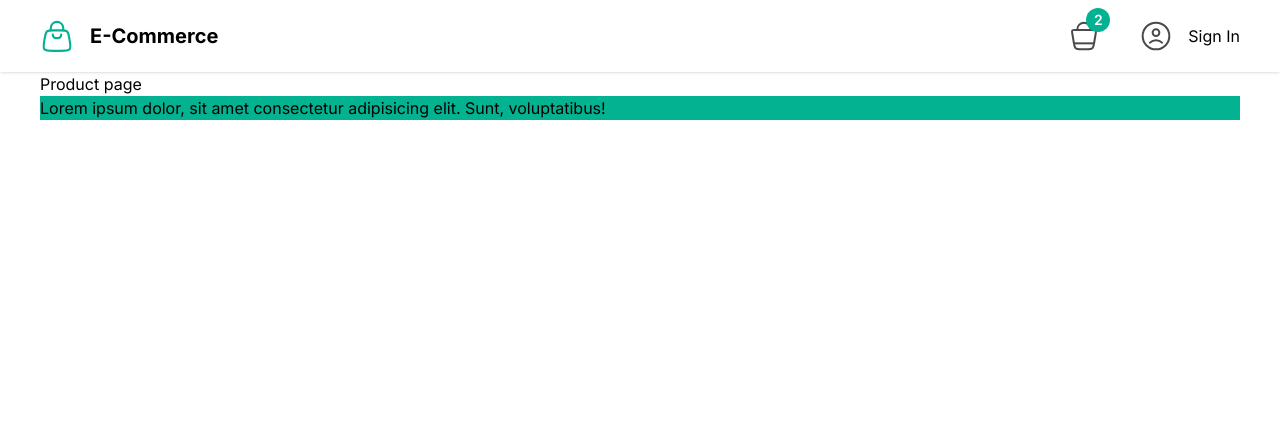
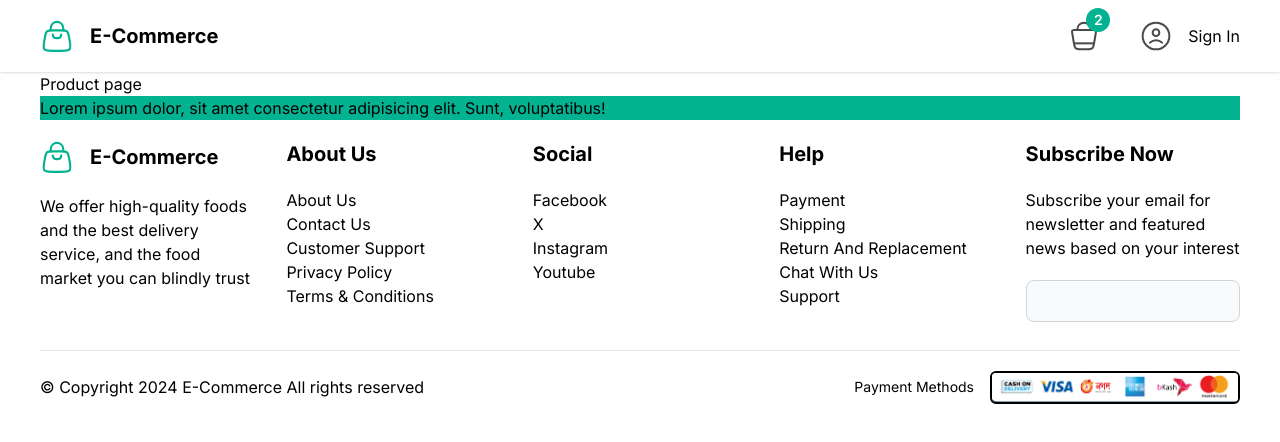
Before and after one commit to shohan-ch/e-commerce-nextJs, a Next.js app: page /products in a window 1280 px wide. Shown: the top 442 px of the page. Built offline with nearby package versions, Linux system fonts and the light colour scheme.

Commit message:
feat: footer added

```diff
--- a/src/app/layout.tsx
+++ b/src/app/layout.tsx
@@ -2,6 +2,8 @@ import type { Metadata } from "next";
 import { Inter } from "next/font/google";
 import "./globals.css";
 import IconSvg from "@/icons/IconSvg";
+import Footer from "@/components/Layouts/Footer";
+import TopNav from "@/components/Layouts/TopNav";
 
 const inter = Inter({ subsets: ["latin"] });
 
@@ -18,29 +20,9 @@ export default function RootLayout({
   return (
     <html lang="en">
       <body className={inter.className}>
-        <nav className="bg-white shadow h-16 py-9 px-10 flex items-center justify-between">
-          <div className="logo flex items-center gap-x-4">
-            <span>
-              <IconSvg name="logo" />
-            </span>
-            <h3 className="font-bold text-xl">E-Commerce</h3>
-          </div>
-          <div className="flex gap-x-10">
-            <div className="relative">
-              <IconSvg name="cart" />
-              <div className="absolute -right-2.5 -top-[12px] bg-primary rounded-full w-6 h-6">
-                <span className="text-white font-semibold text-sm flex items-center justify-center h-full">
-                  2
-                </span>
-              </div>
-            </div>
-            <button className="flex items-center gap-x-4">
-              <IconSvg name="userAvatar" />
-              Sign In
-            </button>
-          </div>
-        </nav>
+        <TopNav />
         <main className="px-10">{children}</main>
+        <Footer />
       </body>
     </html>
   );
--- /dev/null
+++ b/src/components/Layouts/Footer.tsx
@@ -0,0 +1,88 @@
+"use client";
+import IconSvg from "@/icons/IconSvg";
+import BaseInput from "@/utils/Forms/BaseInput";
+import Image from "next/image";
+import Link from "next/link";
+import React from "react";
+import paymentImage from "../../../public/uploads/images/payment.png";
+
+type Props = {};
+
+const Footer = (props: Props) => {
+  return (
+    <div className="px-10 pb-4 ">
+      <div className="grid xl:grid-cols-5 sm:grid-cols-2 md:grid-cols-3 gap-8 my-5 border-b pb-3">
+        <div className="space-y-5 ">
+          <div className="logo flex items-center gap-x-4">
+            <span>
+              <IconSvg name="logo" />
+            </span>
+            <h3 className="font-bold text-xl">E-Commerce</h3>
+          </div>
+          <p>
+            We offer high-quality foods and the best delivery service, and the
+            food market you can blindly trust
+          </p>
+        </div>
+
+        <div className="space-y-5">
+          <h2 className="font-bold text-xl">About Us</h2>
+          <ul>
+            <li>About Us</li>
+            <li>Contact Us</li>
+            <li>Customer Support</li>
+            <li>Privacy Policy</li>
+            <li>Terms & Conditions</li>
+          </ul>
+        </div>
+        <div className="space-y-5">
+          <h2 className="font-bold text-xl">Social</h2>
+          <ul>
+            <li>Facebook</li>
+            <li>X</li>
+            <li>Instagram</li>
+            <li>Youtube</li>
+          </ul>
+        </div>
+        <div className="space-y-5">
+          <h2 className="font-bold text-xl">Help</h2>
+          <ul>
+            <li>Payment</li>
+            <li>Shipping</li>
+            <li>Return And Replacement</li>
+            <li>Chat With Us</li>
+            <li>Support</li>
+          </ul>
+        </div>
+        <div className="space-y-5">
+          <h2 className="font-bold text-xl">Subscribe Now</h2>
+          <p>
+            Subscribe your email for newsletter and featured news based on your
+            interest
+          </p>
+          <BaseInput
+            type="text"
+            name="subscribeEmail"
+            handleChange={(e: React.ChangeEvent<HTMLInputElement>) =>
+              console.log(e.target.value)
+            }
+          />
+        </div>
+      </div>
+      <div className="flex gap-6 flex-col-reverse sm:flex-row sm:justify-between sm:items-center">
+        <p>© Copyright 2024 E-Commerce All rights reserved</p>
+        <div className="flex gap-x-4 items-center">
+          <p className="text-sm">Payment Methods</p>
+          <Image
+            // src="/uploads/images/payment.png"
+            src={paymentImage}
+            alt="payment"
+            className="border-2 border-black rounded-md w-[250px]"
+          />
+        </div>
+      </div>
+    </div>
+  );
+};
+
+export default Footer;
--- /dev/null
+++ b/src/components/Layouts/TopNav.tsx
@@ -0,0 +1,35 @@
+import IconSvg from "@/icons/IconSvg";
+import React from "react";
+
+type Props = {};
+
+const TopNav = (props: Props) => {
+  return (
+    <div>
+      <nav className="bg-white shadow h-16 py-9 px-10 flex items-center justify-between">
+        <div className="logo flex items-center gap-x-4">
+          <span>
+            <IconSvg name="logo" />
+          </span>
+          <h3 className="font-bold text-xl">E-Commerce</h3>
+        </div>
+        <div className="flex gap-x-10">
+          <div className="relative">
+            <IconSvg name="cart" />
+            <div className="absolute -right-2.5 -top-[12px] bg-primary rounded-full w-6 h-6">
+              <span className="text-white font-semibold text-sm flex items-center justify-center h-full">
+                2
+              </span>
+            </div>
+          </div>
+          <button className="flex items-center gap-x-4">
+            <IconSvg name="userAvatar" />
+            Sign In
+          </button>
+        </div>
+      </nav>
+    </div>
+  );
+};
+
+export default TopNav;
```
Also changed, not shown: public/uploads/images/payment.png (added).
